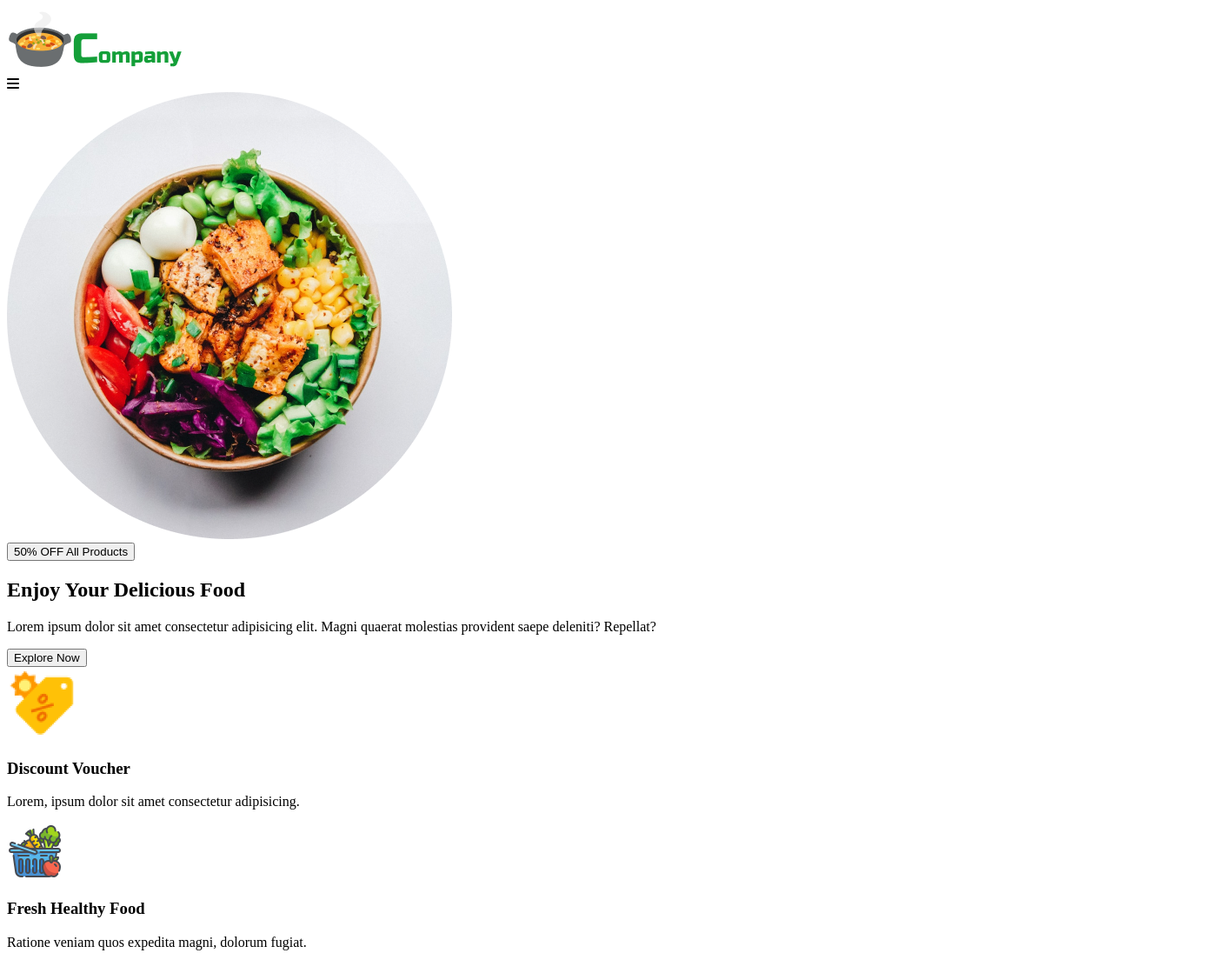
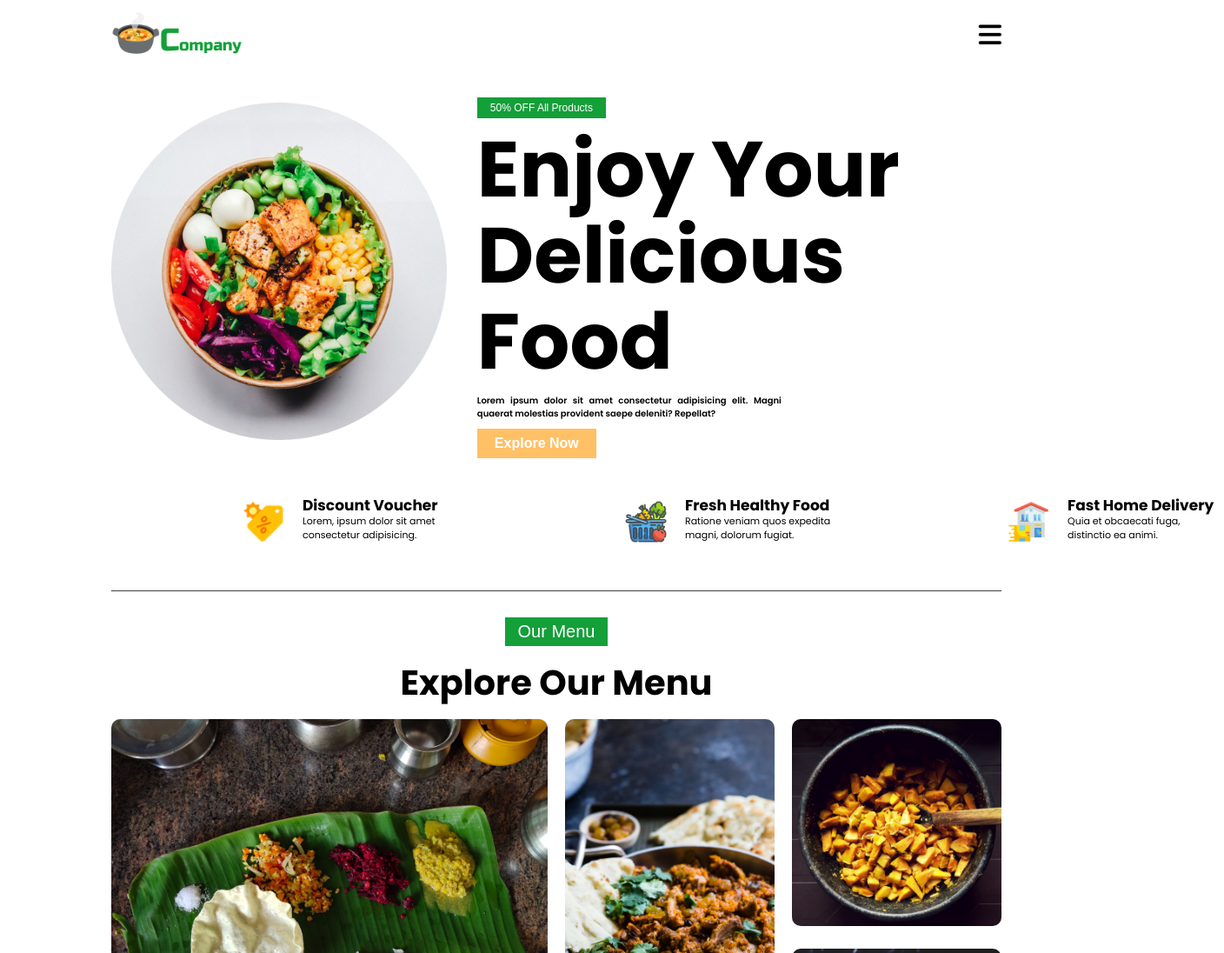
Before and after one commit to anirudha-8/Restaurant-Website, a plain HTML site: page index.html in a window 1280 px wide. Shown: the top 1096 px of the page at 87% size, 1408 px wide, since content can reach past the window. Drawn offline with Linux system fonts and the light colour scheme.

Commit message:
add styles to website

```diff
--- a/index.html
+++ b/index.html
@@ -4,7 +4,7 @@
 		<meta charset="UTF-8" />
 		<meta name="viewport" content="width=device-width, initial-scale=1.0" />
 		<title>Restaurant Landing Page</title>
-		<link rel="stylesheet" href="./style.css" />
+		<link rel="stylesheet" href="./src/style.css" />
 		<link
 			rel="stylesheet"
 			href="https://cdnjs.cloudflare.com/ajax/libs/font-awesome/6.5.1/css/all.min.css"
--- a/src/style.css
+++ b/src/style.css
@@ -0,0 +1,373 @@
+@import url("https://fonts.googleapis.com/css2?family=Poppins:wght@300;400;500;600;700&display=swap");
+
+:root {
+	--ff: "Poppins", sans-serif;
+
+	--skinny-light: #fff0db;
+	--green: #149f39;
+	--orange-light: #ffc066;
+}
+
+*,
+*::before,
+*::after {
+	box-sizing: border-box;
+}
+
+* {
+	margin: 0;
+	padding: 0;
+}
+
+html {
+	font-size: 62.5%;
+}
+
+body {
+	font-size: 1.3rem;
+	font-family: var(--ff);
+	font-weight: 400;
+	line-height: 1.5;
+}
+
+h1,
+h2,
+h3,
+h4 {
+	line-height: 1.1;
+	margin-bottom: 1rem;
+}
+
+img {
+	width: 100%;
+	object-fit: cover;
+}
+
+button {
+	color: #fff;
+	padding: 0.5rem 1.5rem;
+	border: none;
+	font-size: 1.2rem;
+	margin-bottom: 1rem;
+}
+
+ul {
+	list-style: none;
+}
+
+.container {
+	width: 80%;
+	max-width: 100%;
+	margin: 0 auto;
+}
+
+/* NAV-BAR STYLING */
+nav {
+	display: flex;
+	align-items: center;
+	justify-content: space-between;
+	position: sticky;
+	top: 0;
+	left: 0;
+	background-color: #fff;
+	margin: 1rem auto 2rem;
+}
+
+.logo-img {
+	width: 8rem;
+}
+
+.menu i {
+	font-size: 1.8rem;
+}
+
+@media (min-width: 550px) {
+	.logo-img {
+		width: 10rem;
+	}
+	.menu i {
+		font-size: 2rem;
+	}
+}
+
+@media (min-width: 850px) {
+	.logo-img {
+		width: 12rem;
+	}
+	.menu i {
+		font-size: 2.5rem;
+	}
+}
+
+@media (min-width: 1000px) {
+	.logo-img {
+		width: 15rem;
+	}
+	.menu i {
+		font-size: 3rem;
+	}
+}
+
+/* HERO SECTION STYLING */
+.hero-img {
+	width: 90%;
+	margin-inline: auto;
+	margin-bottom: 2rem;
+}
+
+.greenBtn {
+	background-color: var(--green);
+	display: block;
+	margin: 1rem auto 2rem;
+}
+
+h1 {
+	font-size: 3rem;
+}
+
+p {
+	text-align: justify;
+	margin-bottom: 1rem;
+}
+
+.explore {
+	background-color: var(--orange-light);
+	font-size: 1.6rem;
+	font-weight: 600;
+	padding: 0.8rem 2rem;
+}
+
+/* FEATURE SECTION STYLING */
+.features-container {
+	margin: 2rem 0;
+}
+
+.feature {
+	display: flex;
+	align-items: center;
+	justify-content: flex-start;
+	gap: 2rem;
+	text-align: left;
+	margin: 1.5rem 0;
+}
+
+h3 {
+	margin-bottom: 0;
+}
+
+.feature p {
+	font-size: 1.1rem;
+}
+
+.feature img {
+	width: 5rem;
+}
+
+@media (min-width: 400px) {
+	.hero-img {
+		width: 30rem;
+	}
+}
+
+@media (min-width: 550px) {
+	.hero-img {
+		width: 40rem;
+	}
+	h1 {
+		font-size: 4.5rem;
+	}
+	h3 {
+		font-size: 1.7rem;
+	}
+	.feature p {
+		font-size: 1.3rem;
+	}
+}
+
+@media (min-width: 800px) {
+	.hero-container {
+		display: flex;
+		align-items: center;
+		justify-content: space-between;
+		margin-top: 4rem;
+	}
+	.greenBtn {
+		margin: 0;
+		margin-bottom: 1rem;
+	}
+	.hero-img {
+		width: 50rem;
+	}
+	.hero-content {
+		margin: 0;
+		margin-left: 3.5rem;
+	}
+	.greenBtn {
+		display: inline;
+	}
+	.features-container .feature {
+		margin-left: 15rem;
+	}
+}
+
+@media (min-width: 1000px) {
+	h1 {
+		font-size: 9rem;
+	}
+	.hero-content p {
+		font-size: 1rem;
+		width: 35rem;
+		font-weight: 600;
+	}
+	.hero-img {
+		width: 75rem;
+	}
+	.features-container {
+		display: flex;
+		align-items: center;
+		justify-content: space-around;
+		gap: 4rem;
+	}
+	.feature-content {
+		width: 18rem;
+	}
+	.feature-content h3 {
+		font-size: 1.7rem;
+	}
+	.feature-content p {
+		font-size: 1.1rem;
+		text-align: left;
+	}
+}
+
+/* DIVIDER */
+.divider {
+	border-bottom: 0.5px solid #3e3e3e;
+	margin-block: 3rem;
+}
+
+/* MENU STYLING */
+h2 {
+	text-align: center;
+	margin-bottom: 2rem;
+}
+
+.big {
+	display: block;
+	margin: 2rem auto;
+	font-size: 1.5rem;
+}
+
+.grid-container {
+	display: grid;
+	grid-template-areas:
+		"img1 img1 img2 ."
+		"img1 img1 img2 img7"
+		". . . img7";
+	column-gap: 0.5rem;
+	row-gap: -0.5rem;
+}
+
+.grid-container img {
+	border-radius: 0.2rem;
+	transition: all 0.2s ease-in-out;
+}
+
+.grid-container img:hover {
+	transform: scale(1.04);
+}
+
+.grid-img1 {
+	grid-area: img1;
+}
+
+.grid-img2 {
+	grid-area: img2;
+}
+
+.grid-img7 {
+	grid-area: img7;
+}
+
+@media (min-width: 800px) {
+	h2 {
+		font-size: 3rem;
+	}
+}
+
+@media (min-width: 1000px) {
+	h2 {
+		font-size: 4rem;
+	}
+	.big {
+		font-size: 2rem;
+	}
+	.grid-container {
+		gap: 2rem;
+	}
+	.grid-container img {
+		border-radius: 1rem;
+	}
+}
+
+/* FOOTER STYLING */
+footer {
+	background-color: var(--skinny-light);
+	padding: 1rem;
+	margin-top: 2rem;
+	text-align: center;
+}
+
+footer .logo-img {
+	width: 10rem;
+}
+
+.main-link,
+.support-link {
+	margin-bottom: 1.5rem;
+}
+
+h4 {
+	color: #3e3e3e;
+	margin-block: 1rem 0.5rem;
+	font-size: 1.5rem;
+}
+
+li {
+	font-size: 1rem;
+}
+
+input[type="email"] {
+	padding: 0.5rem;
+}
+
+.socials i {
+	margin: -1rem 1rem 0;
+}
+
+@media (min-width: 600px) {
+	footer {
+		display: flex;
+		align-items: center;
+		justify-content: space-around;
+	}
+}
+
+@media (min-width: 800px) {
+	footer {
+		display: flex;
+		align-items: center;
+		justify-content: space-evenly;
+	}
+	footer .logo-img {
+		width: 12rem;
+	}
+	h4 {
+		font-size: 1.8rem;
+		margin-bottom: 1.5rem;
+	}
+	li {
+		font-size: 1.2rem;
+		margin-bottom: 1rem;
+	}
+}
```
